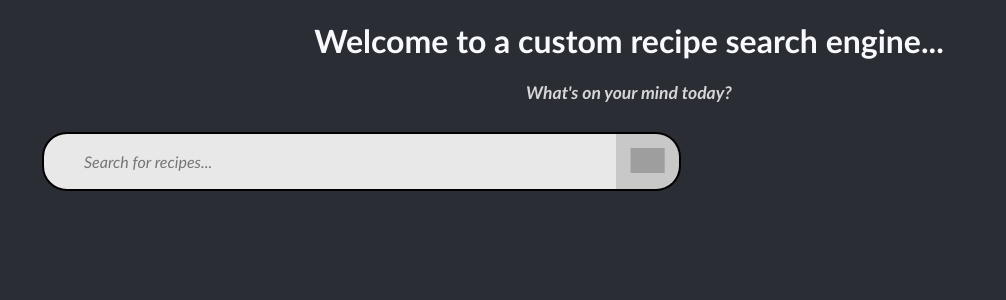
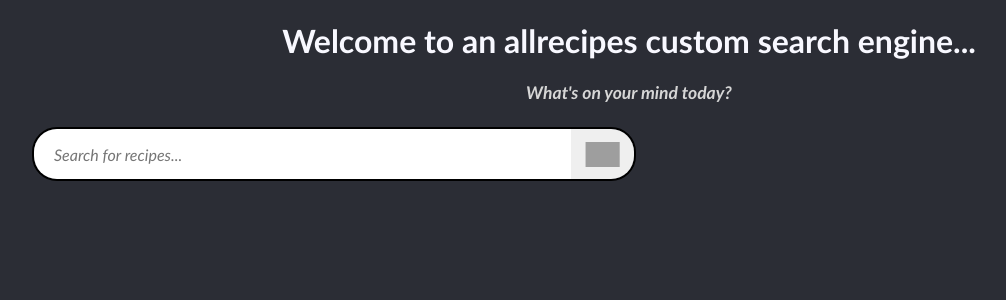
Before and after one commit to DreadedLand/SoM_Recipe_Finder, a Flask app: template templates/index.html in a window 1280 px wide. Shown: the top 300 px of the page, without its empty margins (11-1017 px from the left). Run offline with Flask 3, Linux system fonts and the light colour scheme; the template is opened without the code that fills it, so the values that code supplies are empty; grey boxes are pictures that could not be loaded.

Commit message:
Added numerous CSS animations, fixed numerous bugs.

```diff
--- a/templates/index.html
+++ b/templates/index.html
@@ -30,31 +30,118 @@
         .ratingcontainer {
             display: inline-flex;
             align-items: center;
-            gap: 10px
+            gap: 10px;
         }
         .ratingtext {
             color: rgb(237, 106, 102);
-            font-size: 0.9em
+            font-size: 0.9em;
         }
         .ratingstar {
             width: 20px;
-            height: 20px
+            height: 20px;
         }
         .titlelink {
-            text-decoration: none
+            text-decoration: none;
+            position: relative;
+            display: inline-block;
+            transition: all 0.3s ease;
         }
         .titlelink:hover {
-            text-decoration: underline
+            text-decoration: none;
+        }
+        .titlelink::before{
+            content: "";
+            position: absolute;
+            width: 100%;
+            height: 2px;
+            bottom: -2px;
+            left: 0;
+            display: block;
+            background-color: rgb(95, 168, 245);
+            transform: scaleX(0);
+            transform-origin: left;
+            transition: transform 0.3s ease;
+        }
+        .titlelink:hover::after{
+            content: "";
+            position: absolute;
+            width: 100%;
+            height: 6px;
+            bottom: -2px;
+            left: 0;
+            border-radius: 50%;
+            background: transparent;
+            box-shadow: 0 2px 4px rgba(0,0,0,0.2);
+            opacity: 0;
+            transition: opacity 0.3s ease, box-shadow 0.3s ease;
+            z-index: -1;
+        }
+        .titlelink:hover::before{
+            transform: scaleX(1);
+        }
+        .titlelink:hover::after{
+            opacity: 1;
+            box-shadow: 10px 10px 6px rgba(0,0,0,0.3);
         }
         .seemore {
             text-decoration: none;
+            position: relative;
+            display: inline;
         }
         .seemore:hover {
-            text-decoration: underline
+            text-decoration: none;
+        }
+        .seemore::before{
+            content: "";
+            position: absolute;
+            width: 100%;
+            height: 1px;
+            bottom: -1px;
+            left: 0;
+            display: block;
+            background-color: rgb(95, 168, 245);
+            transform: scaleX(0);
+            transform-origin: left;
+            transition: transform 0.3s ease;
+        }
+        .seemore:hover::before{
+            transform: scaleX(1);
         }
         .clamp-text {
             word-wrap: break-word;
             overflow-wrap: break-word
+        }
+        .search-bar {
+            border-radius: 25px 0px 0px 25px;
+            outline: none;
+        }
+        .searchcontainer {
+            border-radius: 25px;
+            border: 2px solid black;
+            display: flex;
+            overflow: hidden;
+            transition: all 0.3s ease, box-shadow 0.3s ease;
+        }
+        .searchcontainer:hover {
+            border: 3px solid black;
+            box-shadow: 0 0 10px rgba(23,23,23, 1);
+        }
+        .searchbar{
+            flex: 1;
+            padding: 10px 20px;
+            position: relative;
+            font-size: 16px;
+            border: none;
+            border-radius: 0;
+            outline: none;
+        }
+        .searchbutton{
+            padding: 0 20px;
+            position: relative;
+            border: none;
+            cursor: pointer;
+            display: flex;
+            align-items: center;
         }
     </style>
 </head>
@@ -62,37 +149,37 @@
     <body style="background-color:rgb(43, 45, 53)">
         <h1 style="color:rgb(248,248,255)"
             class="centertext normalfont bold">
-        Welcome to a custom recipe search engine...
+            Welcome to an allrecipes custom search engine...
         </h1>
         <h2 style="color:rgb(214,214,214); font-size: 17.5px; font-weight: 700"
             class="centertext normalfont italic">
             What's on your mind today?
         </h2>
         <form method="post" style="display: flex; align-items: stretch"> <!-- you can use style here: display: flex; to make it into a row -->
+            <div class="searchcontainer" style="width: 600px; height: 50px; margin-left: 35px; margin-top: 10px; margin-bottom: 10px">
                 <input
-                style="height: 35px; width: 500px; background-color: rgb(232,232,232); padding: 10px 40px;
-                position: relative; left: 45px; border-radius: 25px 0px 0px 25px; font-size: 16px; margin-top: 15px; margin-bottom: 15px"
-                class="normalfont italic border"
+                        class="normalfont italic border searchbar"
                         name="search"
                         type="text"
                         placeholder="Search for recipes..."
                         value="{{ query }}">
                 <button type="submit"
-                style="padding: 10px 20px; position: relative; left: 35px;
-                border-style: solid solid solid none; background-color: rgb(200,200,200); border-radius: 0px 25px
-                25px 0px; margin-top: 15px; margin-bottom: 15px"
-                class="normalfont border">
+                        class="normalfont border searchbutton">
                         <img src="https://img.icons8.com/ios7/600/search.png"
                              alt="Go!"
                              style="height: 17px; transform: scale(1.5)">
                 </button>
+            </div>
         </form>
 
         <!-- Main list here !-->
         <ul>
             {% for recipe in recipes %}
-
+            {% if recipe[3] %}
                 {% set rating_num = recipe[3].split('/')[0] | float %}
+            {% else %}
+                {% set rating_num = 0 %}
+            {% endif %}
             {% set percent = ((rating_num / 5) * 100) | round(1) %}
             {% if percent < 1 %}
                 {% set percent = 1 %}
@@ -132,20 +219,22 @@
         </ul>
         <script>
             document.querySelectorAll(".clamp-text").forEach(p => {
-        const full = p.getAttribute("data-full");
+                const full = p.getAttribute("data-full") || "See more in the ";
                 const url = p.getAttribute("data-url");
                 const maxWords = 60;
 
-        const words = full.split(/\s+/)
+                const words = full.trim().split(/\s+/);
                 let text = full;
-        if(words.length > maxWords) {
+                if (words.length > maxWords) {
                     text = words.slice(0, maxWords).join(" ").trim().replace(/[,;:]?$/, "");
                     text += `... <a href="${url}" target="_blank" class="seemore italic" style="color:rgb(95, 168, 245); font-size: 13px;">see more</a>`;
                 }
+                else if (text === "See more in the ") {
+                    text += `<a href="${url}" target="_blank" class="seemore normalfont italic" style="color:rgb(95, 168, 245);">website...</a>`;
+                }
 
-        p.innerHTML = `<span style="color:rgb(248,248,248">Ingredients: </span>
-        <span style="color:rgb(200,200,200)" class="italic"
-        >${text}</span>`;
+                p.innerHTML = `<span style="color:rgb(248,248,248)">Ingredients: </span>
+                <span style="color:rgb(200,200,200)" class="italic">${text}</span>`;
             });
         </script>
     </body>
```
Lines whose indentation alone changed are shown as unchanged.
